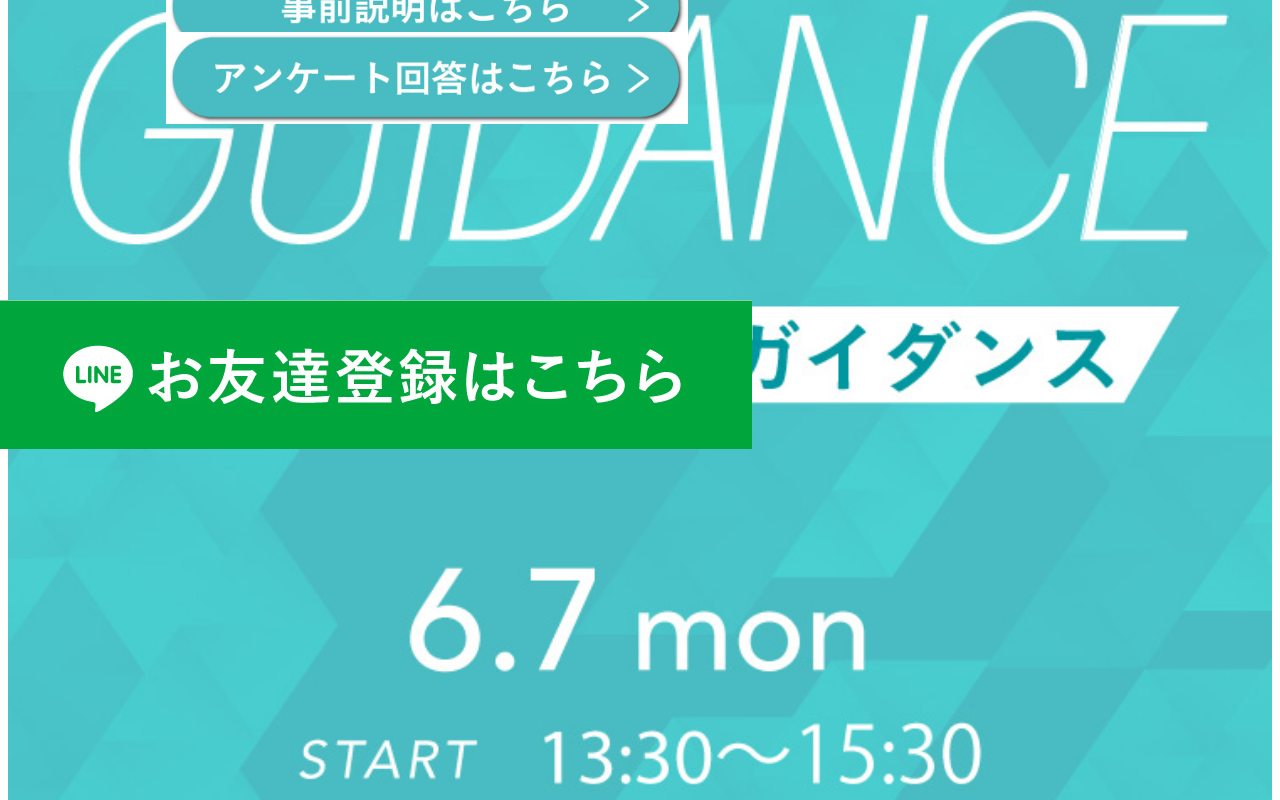
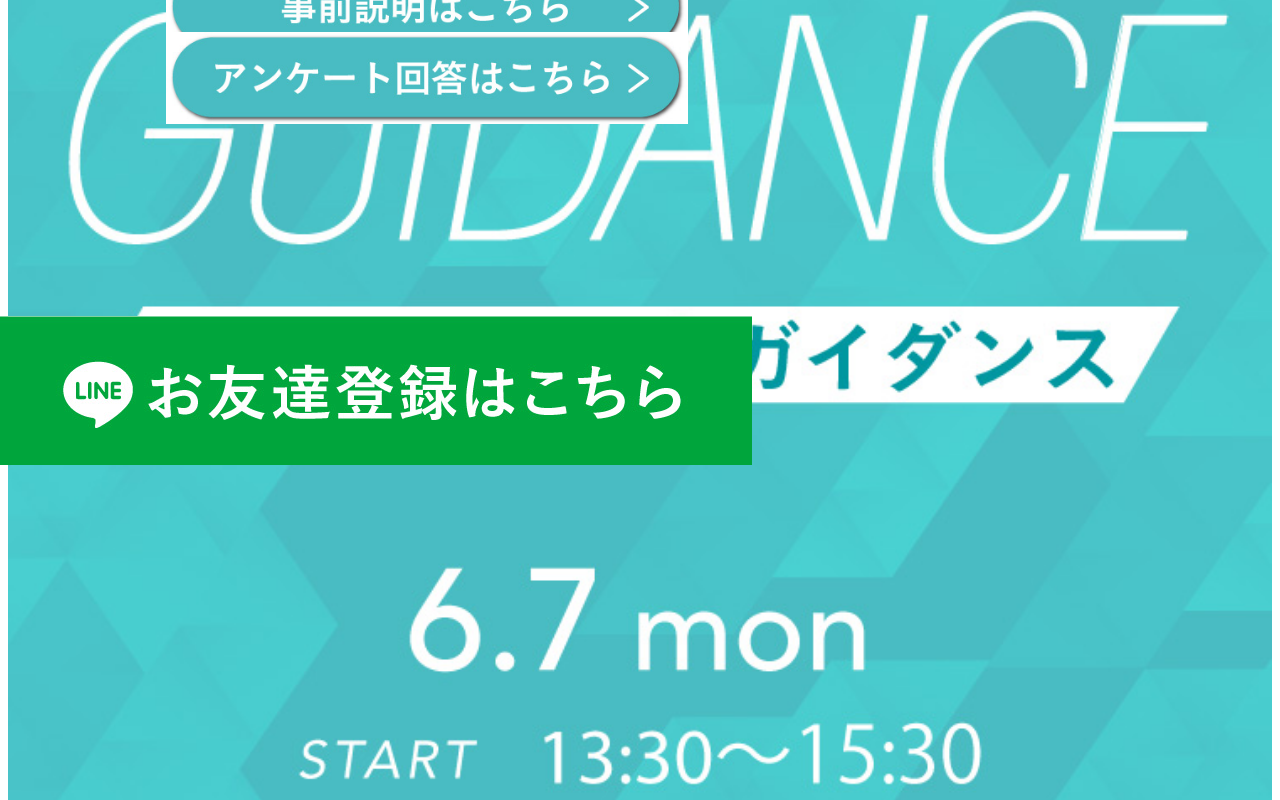
Before and after one commit to bestar-official/kokusai-design, a plain HTML site: page index.html in a window 1280 px wide. Shown: the part 1112-1912 px from the top of the page. Drawn offline with nearby package versions, Linux system fonts and the light colour scheme.

Commit message:
button03 s position

```diff
--- a/css/index.css
+++ b/css/index.css
@@ -73,7 +73,7 @@ img {
 
 .position03 {
     position: absolute;
-    top: 176.5%;
+    top: 178.5%;
     left: 0%;
 }
 
```
Also changed, not shown: 1 other file.
